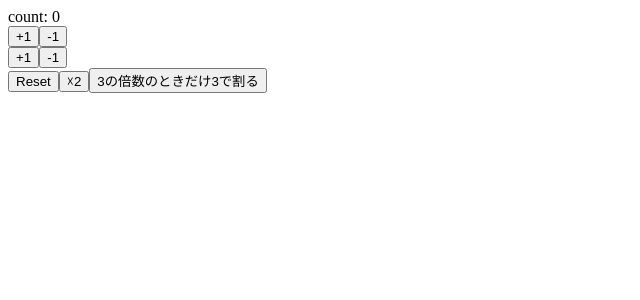
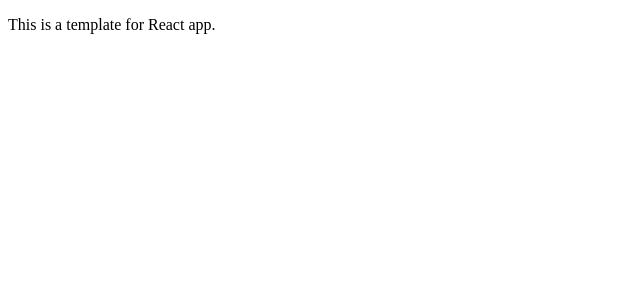
Before and after one commit to maemae9312/react-hooks-101, a React (Create React App) app: page / in a window 1280 px wide. Shown: the top 300 px of the page, without its empty margins (0-640 px from the left). Built offline with nearby package versions, Linux system fonts and the light colour scheme.

Commit message:
correction

```diff
--- a/src/App.js
+++ b/src/App.js
@@ -1,45 +1,11 @@
-import React, { useState } from "react"
-
+import React from 'react'
 
 
 export default function App () {
 
-  const [count, setCount] = useState(0)
-
-  const increment = () => setCount(count + 1)
-  const decrement = () => setCount(count - 1)
-
-  const increment2 = () => setCount(previousCount => previousCount +1)
-  const decrement2 = () => setCount(previousCount => previousCount -1)
-
-  const reset = () => setCount(0)
-  const multiplied = () => setCount(count *2)
-  const division = () => setCount(previousCount => {
-    if (previousCount % 3 === 0) {
-      return previousCount / 3
-    } else {
-      return　previousCount
-    }
-  })
-
-
   return (
-    <>
-      <div>count: {count}</div>
-      <div>
-        <button onClick={increment}>+1</button>
-        <button onClick={decrement}>-1</button>
-      </div>
-      <div>
-        <button onClick={increment2}>+1</button>
-        <button onClick={decrement2}>-1</button>
-      </div>
-
-      <div>
-        <button onClick={reset}>Reset</button>
-        <button　onClick={multiplied}>☓2</button>
-        <button onClick={division}>3の倍数のときだけ3で割る</button>
-      </div>
-    </>
+    <div>
+      <p>This is a template for React app.</p>
+    </div>
   )
 }
```
